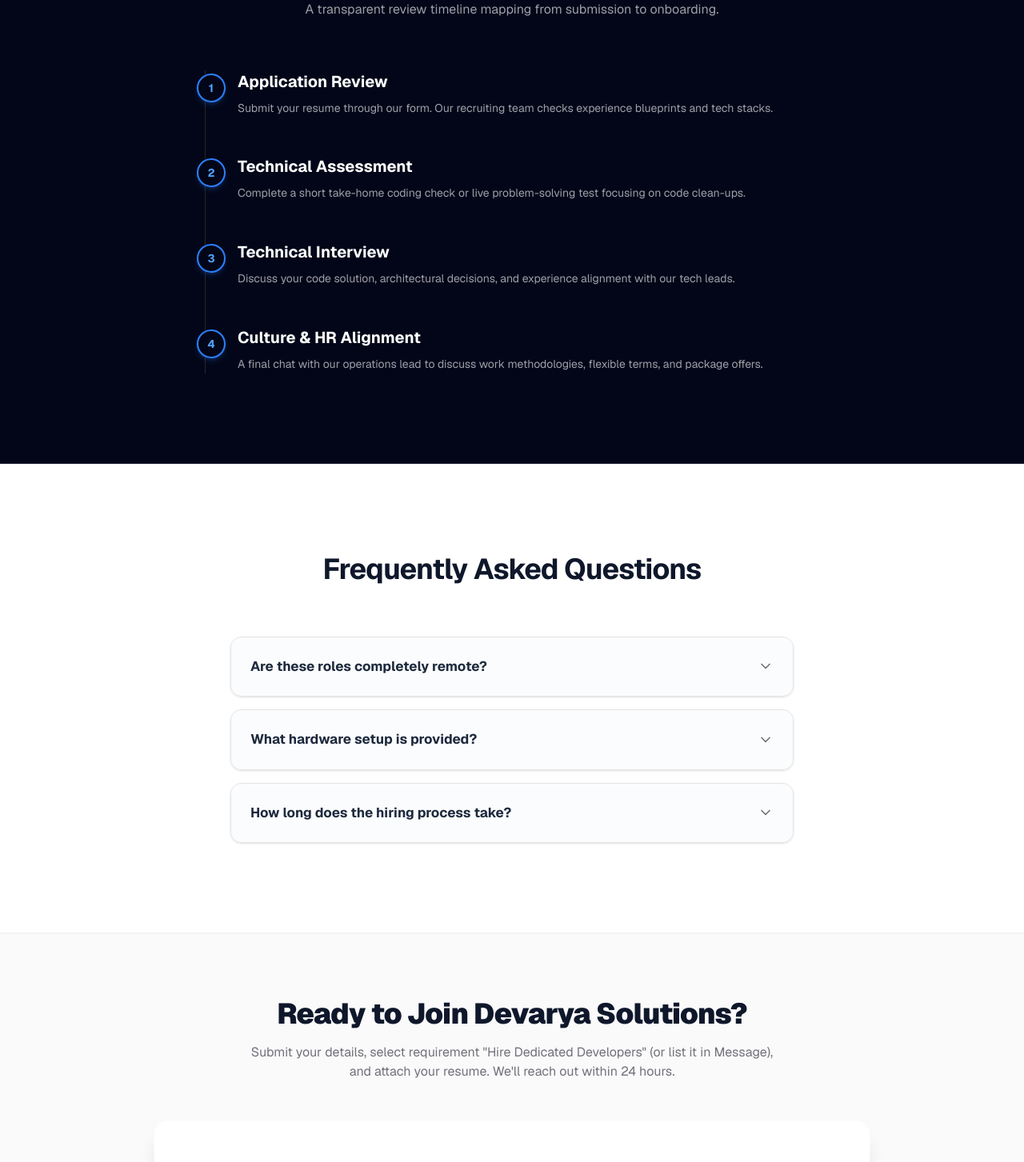
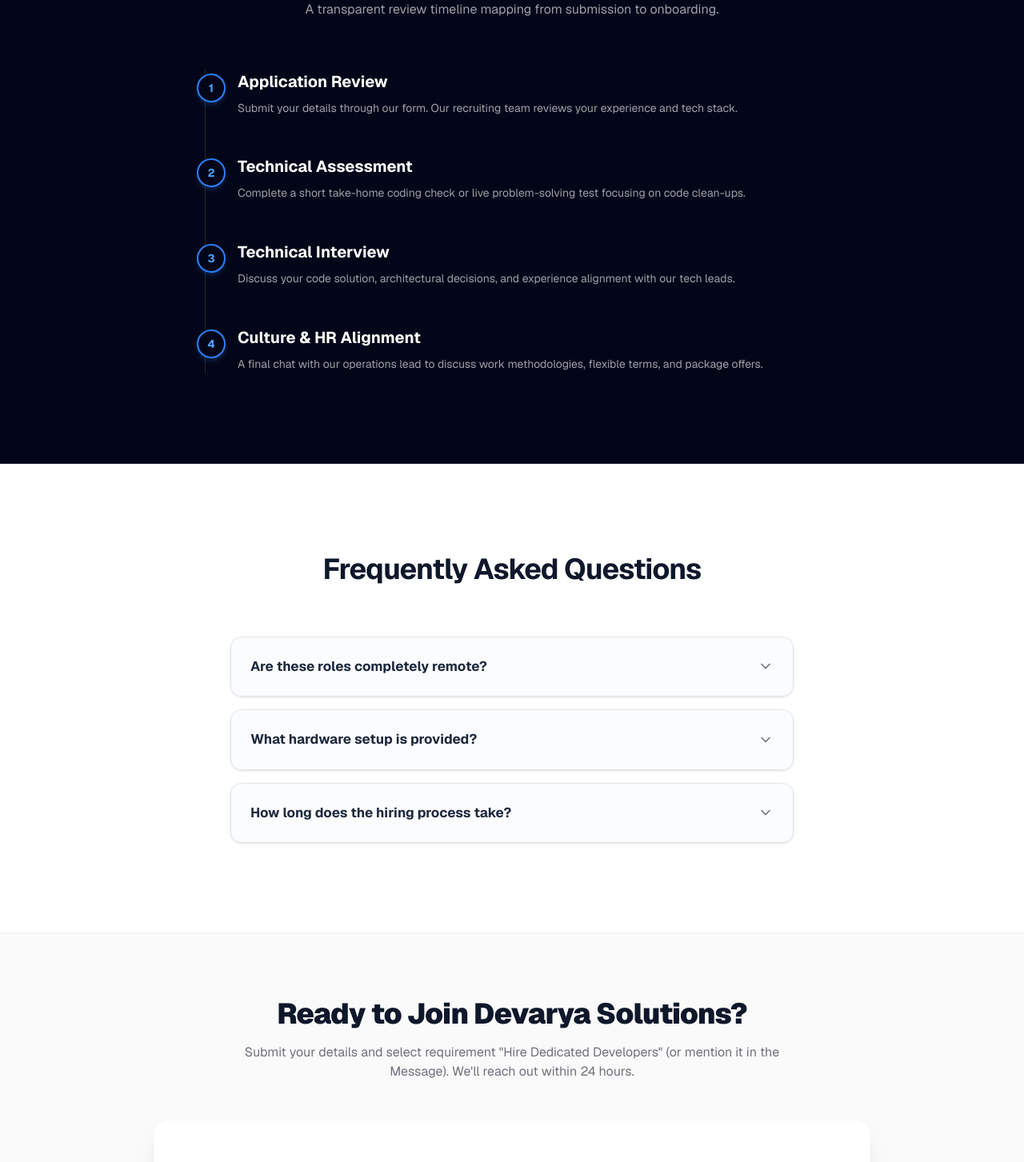
Before and after one commit to TranSetu/devaryasolutions-website, a Next.js app: page /careers in a window 1280 px wide. Shown: the part 3320-4773 px from the top of the page at 80% size. Built offline with nearby package versions, Linux system fonts and the light colour scheme.

Commit message:
Fix SEO copy, remove resume wording, add aria-live to contact form

```diff
--- a/app/contact/page.tsx
+++ b/app/contact/page.tsx
@@ -5,7 +5,7 @@
 export const metadata = {
   title: "Contact Us — Get a Free Project Quote",
   description:
-    "Reach out to Devarya Solutions for mobile app development, web development, or digital marketing services. Get a free project consultation and quote today.",
+    "Reach out to Devarya Solutions for mobile app development, web development, or AI solutions. Get a free project consultation and quote today.",
   alternates: { canonical: "https://devaryasolutions.com/contact" },
 };
 
--- a/app/layout.tsx
+++ b/app/layout.tsx
@@ -94,7 +94,7 @@
       },
       priceRange: "$$",
       description:
-        "Devarya Solutions delivers scalable mobile apps, web applications, e-commerce platforms, AI solutions, and digital marketing services for startups and enterprises.",
+        "Devarya Solutions delivers scalable mobile apps, web applications, e-commerce platforms, and AI solutions for startups and enterprises.",
     },
   ],
 };
--- a/components/ContactForm.tsx
+++ b/components/ContactForm.tsx
@@ -270,6 +270,7 @@
           >
             {isSubmitting ? "Sending..." : "SUBMIT NOW"}
           </Button>
+          <div aria-live="polite" aria-atomic="true" className="empty:hidden">
             {submitStatus === "success" && (
               <p className="text-emerald-600 font-semibold text-sm">
                 Thank you! We&apos;ll be in touch soon.
@@ -281,6 +282,7 @@
               </p>
             )}
           </div>
+        </div>
       </form>
     </div>
   );
--- a/components/company/WeAreHiring.tsx
+++ b/components/company/WeAreHiring.tsx
@@ -77,7 +77,7 @@
   const processSteps = [
     {
       title: "Application Review",
-      description: "Submit your resume through our form. Our recruiting team checks experience blueprints and tech stacks."
+      description: "Submit your details through our form. Our recruiting team reviews your experience and tech stack."
     },
     {
       title: "Technical Assessment",
@@ -104,7 +104,7 @@
     },
     {
       question: "How long does the hiring process take?",
-      answer: "We value your time. The entire process from resume review to final offer typically takes between 7 to 14 days."
+      answer: "We value your time. The entire process from application review to final offer typically takes between 7 to 14 days."
     }
   ];
 
@@ -371,7 +371,7 @@
               Ready to Join Devarya Solutions?
             </h2>
             <p className="text-zinc-500 max-w-2xl mx-auto text-base">
-              Submit your details, select requirement "Hire Dedicated Developers" (or list it in Message), and attach your resume. We'll reach out within 24 hours.
+              Submit your details and select requirement "Hire Dedicated Developers" (or mention it in the Message). We'll reach out within 24 hours.
             </p>
           </div>
 
```
Lines whose indentation alone changed are shown as unchanged.
